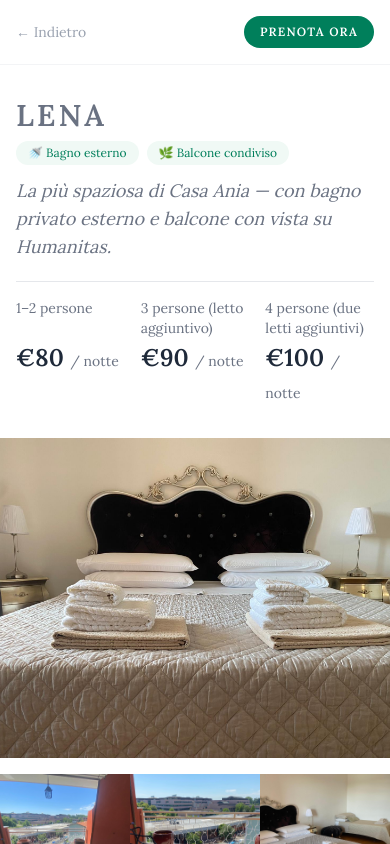
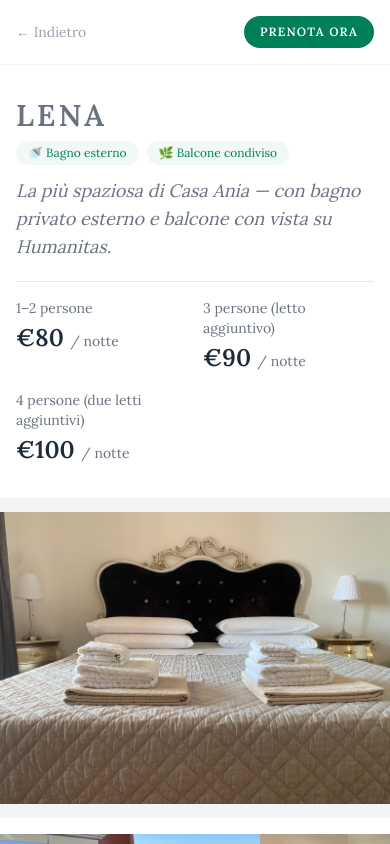
Before and after one commit to CasaAnia/sito-casaania, a Next.js app: page /camere/lena in a window 390 px wide. Shown: the top 844 px of the page. Built offline with nearby package versions, Linux system fonts and the light colour scheme.

Commit message:
Camere: griglia prezzi Lena responsive, foto Lena senza tagli, font liste uniforme a 16px

```diff
--- a/app/camere/allegra/page.tsx
+++ b/app/camere/allegra/page.tsx
@@ -86,7 +86,7 @@ export default function CameraAllegra() {
 
         <div className="mb-8">
           <h2 style={{ fontFamily: "'Lora', serif" }} className="text-xl font-semibold mb-3 text-gray-500 uppercase tracking-widest">Ogni soggiorno include</h2>
-          <ul style={{ fontFamily: "'Lora', serif" }} className="grid grid-cols-1 sm:grid-cols-2 gap-2 text-sm text-gray-600">
+          <ul style={{ fontFamily: "'Lora', serif" }} className="grid grid-cols-1 sm:grid-cols-2 gap-2 text-gray-600">
             {[
               '✓ Aria condizionata e riscaldamento',
               '✓ WiFi veloce gratuito',
--- a/app/camere/ambra/page.tsx
+++ b/app/camere/ambra/page.tsx
@@ -82,7 +82,7 @@ export default function CameraAmbra() {
 
         <div className="mb-8">
           <h2 style={{ fontFamily: "'Lora', serif" }} className="text-xl font-semibold mb-3 text-gray-500 uppercase tracking-widest">Ogni soggiorno include</h2>
-          <ul style={{ fontFamily: "'Lora', serif" }} className="grid grid-cols-1 sm:grid-cols-2 gap-2 text-sm text-gray-600">
+          <ul style={{ fontFamily: "'Lora', serif" }} className="grid grid-cols-1 sm:grid-cols-2 gap-2 text-gray-600">
             {[
               '✓ Aria condizionata e riscaldamento',
               '✓ WiFi veloce gratuito',
--- a/app/camere/lena/page.tsx
+++ b/app/camere/lena/page.tsx
@@ -52,18 +52,24 @@ export default function CameraLena() {
           <span style={{ fontFamily: "'Lora', serif" }} className="text-xs bg-green-50 text-green-700 px-3 py-1 rounded-full">🌿 Balcone condiviso</span>
         </div>
         <p style={{ fontFamily: "'Lora', serif" }} className="text-gray-500 italic text-lg mb-5">La più spaziosa di Casa Ania — con bagno privato esterno e balcone con vista su Humanitas.</p>
-        <div className="border-t border-gray-200 pt-4 mb-8 grid grid-cols-3 gap-x-4">
-          <p style={{ fontFamily: "'Lora', serif" }} className="text-sm text-gray-500">1–2 persone</p>
-          <p style={{ fontFamily: "'Lora', serif" }} className="text-sm text-gray-500">3 persone (letto aggiuntivo)</p>
-          <p style={{ fontFamily: "'Lora', serif" }} className="text-sm text-gray-500">4 persone (due letti aggiuntivi)</p>
-          <p style={{ fontFamily: "'Lora', serif" }} className="text-2xl font-semibold text-gray-800 mt-1">€80 <span className="text-sm font-normal text-gray-500">/ notte</span></p>
-          <p style={{ fontFamily: "'Lora', serif" }} className="text-2xl font-semibold text-gray-800 mt-1">€90 <span className="text-sm font-normal text-gray-500">/ notte</span></p>
-          <p style={{ fontFamily: "'Lora', serif" }} className="text-2xl font-semibold text-gray-800 mt-1">€100 <span className="text-sm font-normal text-gray-500">/ notte</span></p>
+        <div className="border-t border-gray-200 pt-4 mb-8 grid grid-cols-2 sm:grid-cols-3 gap-x-4 gap-y-4">
+          <div>
+            <p style={{ fontFamily: "'Lora', serif" }} className="text-sm text-gray-500">1–2 persone</p>
+            <p style={{ fontFamily: "'Lora', serif" }} className="text-2xl font-semibold text-gray-800 mt-1">€80 <span className="text-sm font-normal text-gray-500">/ notte</span></p>
+          </div>
+          <div>
+            <p style={{ fontFamily: "'Lora', serif" }} className="text-sm text-gray-500">3 persone (letto aggiuntivo)</p>
+            <p style={{ fontFamily: "'Lora', serif" }} className="text-2xl font-semibold text-gray-800 mt-1">€90 <span className="text-sm font-normal text-gray-500">/ notte</span></p>
+          </div>
+          <div>
+            <p style={{ fontFamily: "'Lora', serif" }} className="text-sm text-gray-500">4 persone (due letti aggiuntivi)</p>
+            <p style={{ fontFamily: "'Lora', serif" }} className="text-2xl font-semibold text-gray-800 mt-1">€100 <span className="text-sm font-normal text-gray-500">/ notte</span></p>
+          </div>
         </div>
 
-        <div className="h-80 md:h-[500px] overflow-hidden mb-4 cursor-pointer -mx-4"
+        <div className="h-80 md:h-[500px] overflow-hidden mb-4 cursor-pointer -mx-4 bg-gray-100"
           onClick={() => setLightbox(1)}>
-          <img src="/camere/lena/foto1b.jpg" alt="Camera Lena" className="w-full h-full object-cover" />
+          <img src="/camere/lena/foto1b.jpg" alt="Camera Lena" className="w-full h-full object-contain" />
         </div>
 
         <div className="grid grid-cols-3 mb-8 -mx-4">
@@ -93,7 +99,7 @@ export default function CameraLena() {
 
         <div className="mb-8">
           <h2 style={{ fontFamily: "'Lora', serif" }} className="text-xl font-semibold mb-3 text-gray-500 uppercase tracking-widest">Ogni soggiorno include</h2>
-          <ul style={{ fontFamily: "'Lora', serif" }} className="grid grid-cols-1 sm:grid-cols-2 gap-2 text-sm text-gray-600">
+          <ul style={{ fontFamily: "'Lora', serif" }} className="grid grid-cols-1 sm:grid-cols-2 gap-2 text-gray-600">
             {[
               '✓ Bagno privato esterno (esclusivo)',
               '✓ Balcone con vista su Humanitas',
--- a/app/camere/singola/page.tsx
+++ b/app/camere/singola/page.tsx
@@ -91,7 +91,7 @@ export default function CameraSingola() {
 
         <div className="mb-8">
           <h2 style={{ fontFamily: "'Lora', serif" }} className="text-xl font-semibold mb-3 text-gray-500 uppercase tracking-widest">Ogni soggiorno include</h2>
-          <ul style={{ fontFamily: "'Lora', serif" }} className="grid grid-cols-1 sm:grid-cols-2 gap-2 text-sm text-gray-600">
+          <ul style={{ fontFamily: "'Lora', serif" }} className="grid grid-cols-1 sm:grid-cols-2 gap-2 text-gray-600">
             {[
               '✓ Bagno privato',
               '✓ Aria condizionata e riscaldamento',
```
